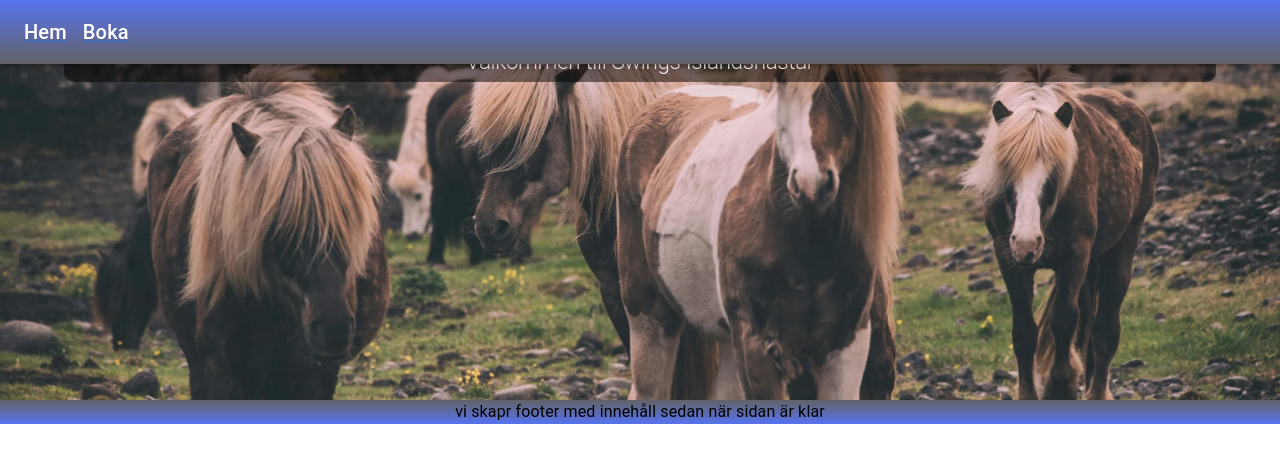
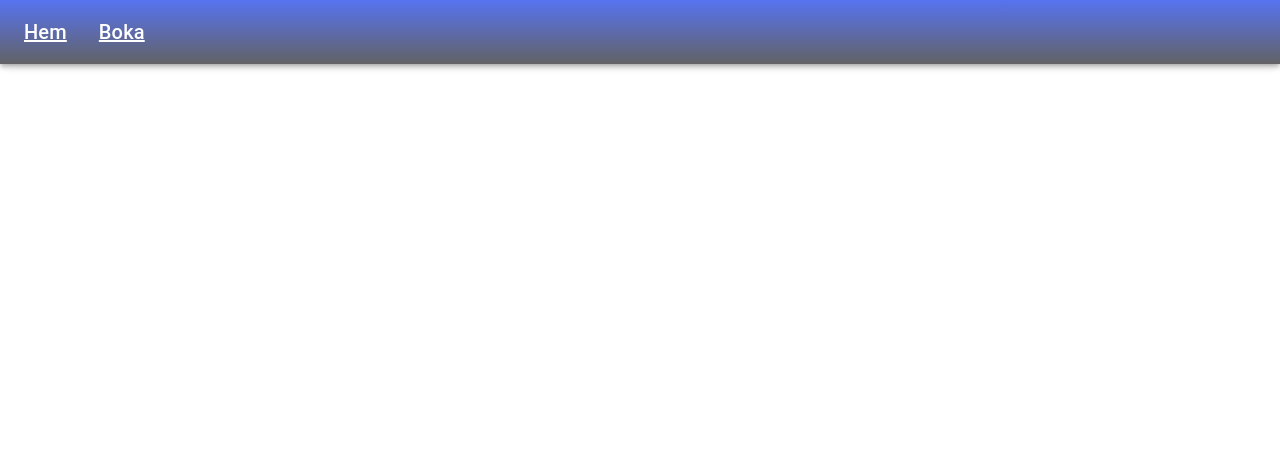
Before and after one commit to thallberg/Laboration, a React (Vite) app in the folder Laboration-app/: page /booking in a window 1280 px wide. Shown: the top 462 px of the page. Built offline with nearby package versions, Linux system fonts and the light colour scheme.

Commit message:
react router dom länkar i app, homepage,  bookingpage

```diff
--- a/Laboration-app/src/App.jsx
+++ b/Laboration-app/src/App.jsx
@@ -1,24 +1,28 @@
-import { Routes, Route } from "react-router-dom"
+import React from "react";
+import { Routes, Route } from "react-router-dom";
 
 import "./Styles/Styles.css"
 
 import HomePage from "./Pages/HomePage"
+import BookingPage from "./Pages/BookingPage";
+import Navbar from "./Components/navbar";
+import Footer from "./Components/Footer";
 
 
 
 
 
 function App() {
-
-
   return (
     <>
-    <HomePage/>
-
-
-
-    </>
-  )
+      <Navbar />
+      <Routes>
+        <Route path="/" element={<HomePage />} />
+        <Route path="/booking" element={<BookingPage />} />
+      </Routes>
+      <Footer/>
+      </>
+  );
 }
 
 export default App
--- a/Laboration-app/src/Components/navbar.jsx
+++ b/Laboration-app/src/Components/navbar.jsx
@@ -1,17 +1,21 @@
 import React, { useState } from "react";
-import AppBar from "@mui/material/AppBar";
-import Box from "@mui/material/Box";
-import Toolbar from "@mui/material/Toolbar";
-import IconButton from "@mui/material/IconButton";
+import {
+  AppBar,
+  Box,
+  IconButton,
+  Toolbar,
+  Typography,
+  List,
+  ListItem,
+  ListItemText,
+  Drawer,
+  Divider,
+} from "@mui/material";
 import MenuIcon from "@mui/icons-material/Menu";
-import Drawer from "@mui/material/Drawer";
-import List from "@mui/material/List";
-import Divider from "@mui/material/Divider";
-import ListItem from "@mui/material/ListItem";
-import ListItemText from "@mui/material/ListItemText";
-import { Link, Typography } from "@mui/material";
+import { Link } from "react-router-dom";
 
 const Navbar = () => {
+
   const [open, setOpen] = useState(false);
 
   const toggleDrawer = (newOpen) => () => {
@@ -21,15 +25,18 @@ const Navbar = () => {
   const DrawerList = (
     <Box sx={{ width: 200 }} role="presentation">
       <List>
-        <ListItem>
-          <Link to="/">
+      <ListItem button>
+          <Link to="/" style={{ textDecoration: "none", color: "inherit" }}>
             <ListItemText primary="Hem" />
           </Link>
         </ListItem>
         <Divider />
 
         <ListItem button>
-          <Link to="/booking">
+          <Link
+            to="/booking"
+            style={{ textDecoration: "none", color: "inherit" }}
+          >
             <ListItemText primary="Boka" />
           </Link>
         </ListItem>
@@ -40,21 +47,17 @@ const Navbar = () => {
 
   return (
     <Box sx={{ flexGrow: 1 }}>
-       <AppBar className="navbar" position="fixed">
-        <Toolbar>
+      <AppBar className="navbar" position="fixed">
+      <Toolbar className="toolbar">
           <Box sx={{ display: "flex", gap: 2 }}>
-            <Link
-              className="navbar-links"
-              to="/"
-              style={{color: "inherit" }}
-            >
+            <Link className="navbar-links" to="/" style={{ color: "inherit" }}>
               <Typography variant="h6" component="div">
                 Hem
               </Typography>
             </Link>
             <Link
+              to="/booking"
               className="navbar-links"
-              to="/booking"
               style={{ color: "inherit" }}
             >
               <Typography variant="h6" component="div">
--- a/Laboration-app/src/Pages/BookingPage.jsx
+++ b/Laboration-app/src/Pages/BookingPage.jsx
@@ -1,10 +1,11 @@
+import { Box } from '@mui/material'
 import React from 'react'
 
 const BookingPage = () => {
   return (
-    <div>
-      hejdan
-    </div>
+    <Box>
+
+    </Box>
   )
 }
 
--- a/Laboration-app/src/Pages/HomePage.jsx
+++ b/Laboration-app/src/Pages/HomePage.jsx
@@ -1,7 +1,6 @@
 import React from 'react'
-import Navbar from '../Components/navbar'
 import Header from '../Components/Header'
-import Footer from '../Components/Footer'
+
 
 const HomePage = () => {
 
@@ -9,9 +8,9 @@ const HomePage = () => {
 
   return (
     <div>
-      <Navbar/>
+
       <Header/>
-      <Footer/>
+
 
 
 
--- a/Laboration-app/src/main.jsx
+++ b/Laboration-app/src/main.jsx
@@ -1,10 +1,13 @@
-import { StrictMode } from 'react'
-import { createRoot } from 'react-dom/client'
+import { StrictMode } from "react";
+import { createRoot } from "react-dom/client";
 
-import App from './App.jsx'
+import App from "./App.jsx";
+import { BrowserRouter } from "react-router-dom";
 
-createRoot(document.getElementById('root')).render(
+createRoot(document.getElementById("root")).render(
   <StrictMode>
-    <App />
-  </StrictMode>,
-)
+    <BrowserRouter>
+      <App />
+    </BrowserRouter>
+  </StrictMode>
+);
```
